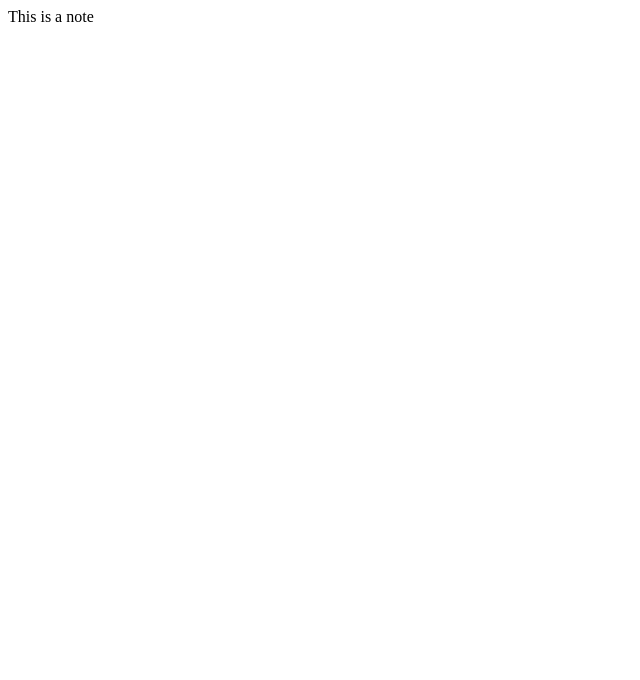
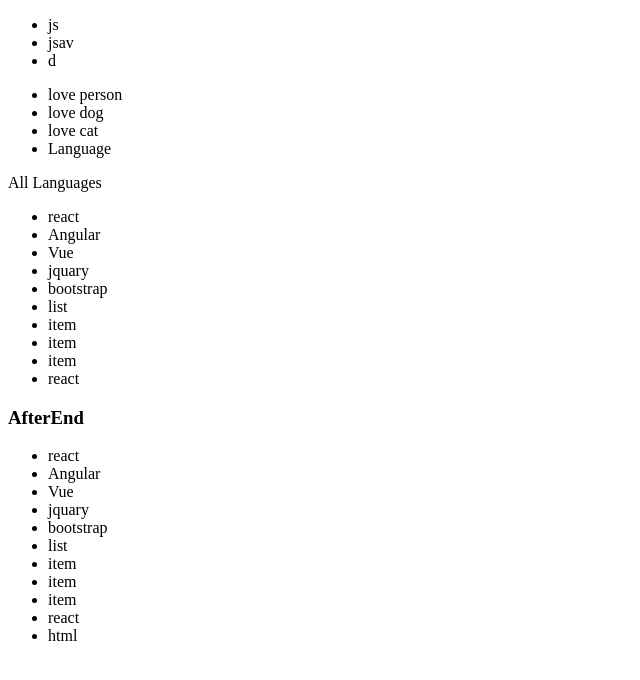
Before and after one commit to saad-mamun/JavaScript-Tutorial, a plain HTML site: page Dom/Class-5/index.html in a window 1280 px wide. Shown: the whole page, without its empty margins (0-640 px from the left). Drawn offline with Linux system fonts and the light colour scheme.

Commit message:
replace-clone-remove

```diff
--- a/Dom/Class-5/index.html
+++ b/Dom/Class-5/index.html
@@ -4,14 +4,23 @@
     <meta charset="UTF-8">
     <meta name="viewport" content="width=device-width, initial-scale=1.0">
     <title>Class - 5th</title>
+
 </head>
 <body>
 
 
-    <div id="note">
-        JavaScript textContent
+    <ul id="language"></ul>
 
-    </div>
+    <ul class="app">
+        <li>Language</li>
+    </ul>
+
+    <ul id="menu">
+        <li>Angular</li>
+        <li>Vue</li>
+    </ul>
+
+
 
 
     <script src="script.js"></script>
--- a/Dom/Class-5/script.js
+++ b/Dom/Class-5/script.js
@@ -1,3 +1,78 @@
-const text = document.querySelector("#note");
-text.textContent = "This is a note "
-console.log(text.innerHTML)
+const menu = document.querySelector("#language");
+const otherLanguage = ['js','jsav','d']
+
+const fragment = new DocumentFragment();
+
+otherLanguage.forEach((lang)=>{
+    let li = document.createElement('li');
+    li.innerHTML = lang;
+    fragment.appendChild(li)
+})
+menu.appendChild(fragment)
+
+
+const list = document.querySelector('.app');
+const listItem = ['love person','love dog','love cat'];
+
+const node = listItem.map((item)=>{
+    const li = document.createElement('li');
+    li.textContent = item;
+    return li;
+})
+list.prepend(...node)
+
+
+
+
+// after method.....
+
+const menubar = document.querySelector('#menu');
+
+const libs = ['jquary','bootstrap','react'];
+const allLabs = libs.map((lib)=>{
+    let li = document.createElement('li');
+    li.textContent = lib;
+    return li;
+});
+menubar.lastChild.after(...allLabs)
+// before method
+const menuItem = ['list','item','item','item'];
+const nodes= menuItem.map((item)=>{
+    const li = document.createElement('li');
+    li.textContent = item;
+    return li;
+})
+menubar.lastChild.before(...nodes)
+
+// insertAdjacentHtml method
+
+menubar.insertAdjacentHTML('beforebegin','<p>All Languages</p>');
+menubar.insertAdjacentHTML('afterbegin','<li>css</li>')
+menubar.insertAdjacentHTML('beforeend','<li>html</li>')
+menubar.insertAdjacentHTML('afterend','<h3>AfterEnd</h3>')
+
+// replace method
+
+let li = document.createElement('li');
+li.textContent = 'react';
+menubar.replaceChild(li, menubar.firstElementChild)
+
+// clone node
+
+let cloneMenu = menubar.cloneNode(true);
+cloneMenu.id = 'clone-menu';
+document.body.appendChild(cloneMenu)
+
+// removeChild
+menubar.removeChild(menubar.lastElementChild
+)
+
+// insertBefore method
+// const li2 = document.createElement('li');
+// li2.textContent='js';
+// menubar.insertBefore(li2, menubar.firstElementChild)
+// menubar.insertBefore(li2, menubar.lastElementChild)
+
+
+
+console.log(menubar)
```
Also changed, not shown: Dom/Class-4/script.js (+8 -8 lines).
